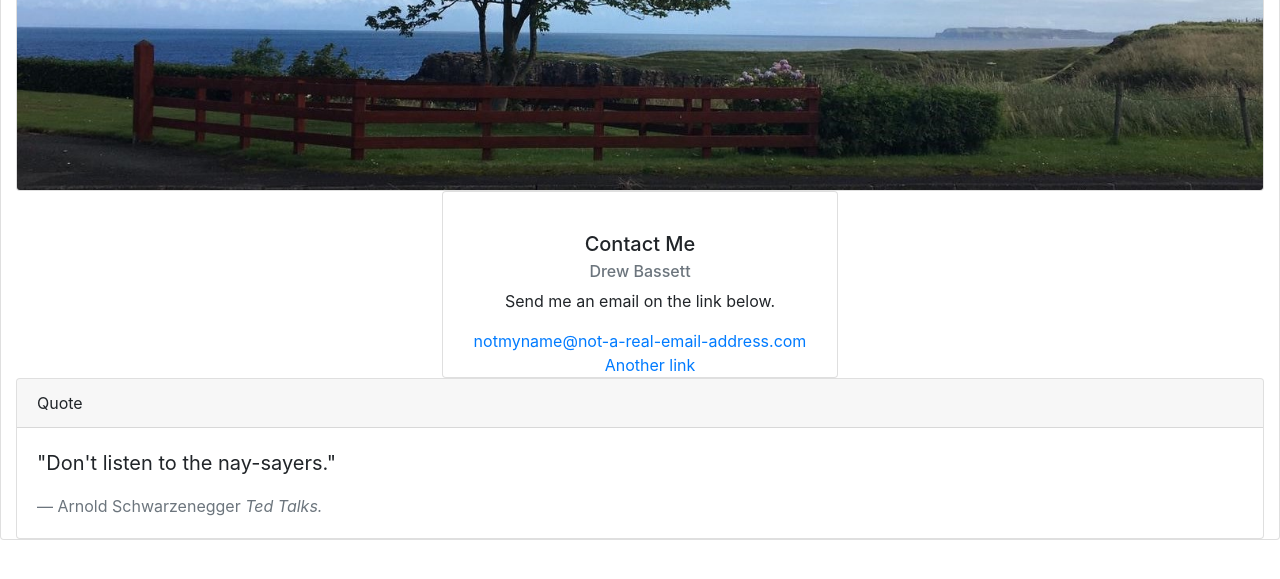
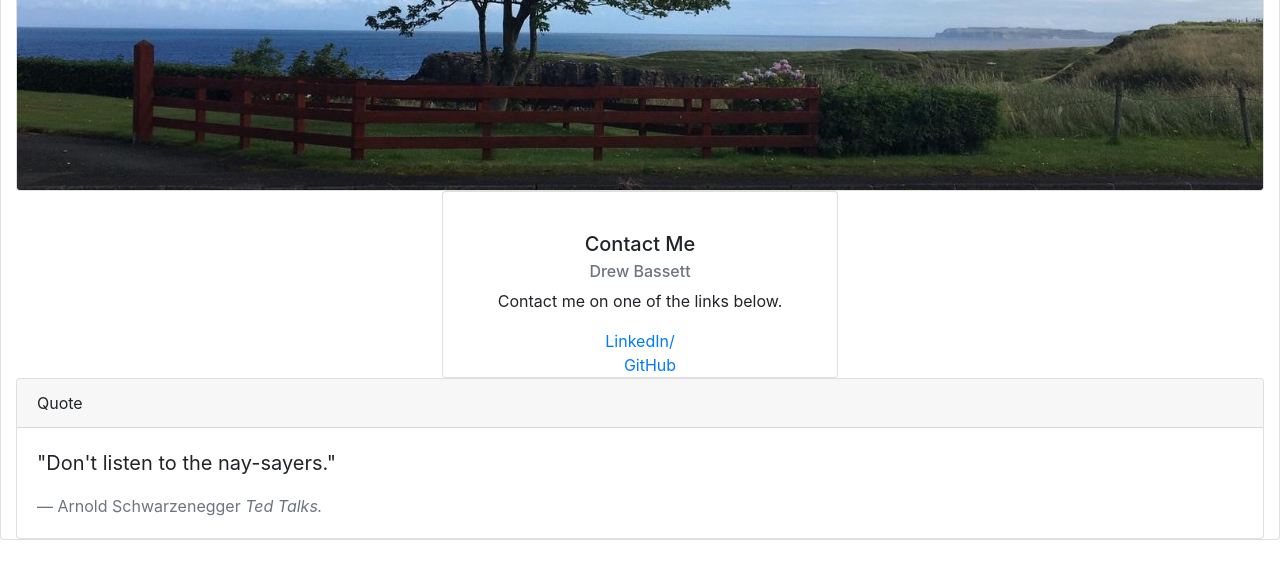
Before and after one commit to drewbassett24/Portfolio, a plain HTML site: page contact.html in a window 1280 px wide. Shown: the part 169-748 px from the top of the page. Drawn offline with nearby package versions, Linux system fonts and the light colour scheme.

Commit message:
Edited Cotact details to include LinkgedIn and GitHub.

```diff
--- a/contact.html
+++ b/contact.html
@@ -51,9 +51,9 @@
                     <div class="card-body "></div>
                     <h5 class="card-title">Contact Me</h5>
                     <h6 class="card-subtitle mb-0 mb-md-2 text-muted">Drew Bassett</h6>
-                    <p class="card-text">Send me an email on the link below.</p>
-                    <a href="#" class="card-link">notmyname@not-a-real-email-address.com</a>
-                    <a href="#" class="card-link">Another link</a>
+                    <p class="card-text">Contact me on one of the links below.</p>
+                    <a href="https://www.linkedin.com/in/drew-bassett-b2595021/" class="card-link">LinkedIn/</a>
+                    <a href="https://github.com/drewbassett24" class="card-link">GitHub</a>
                 </div>
             </div>
         </section>
```
